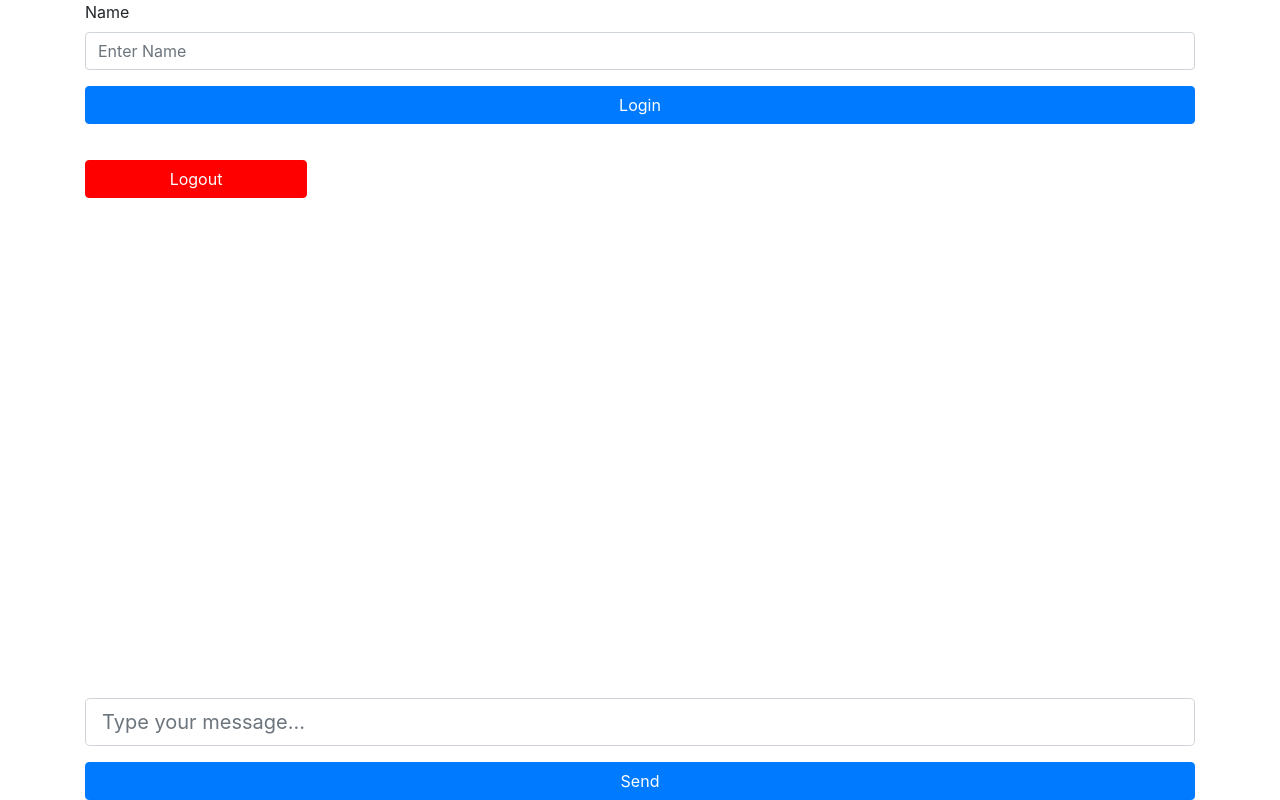
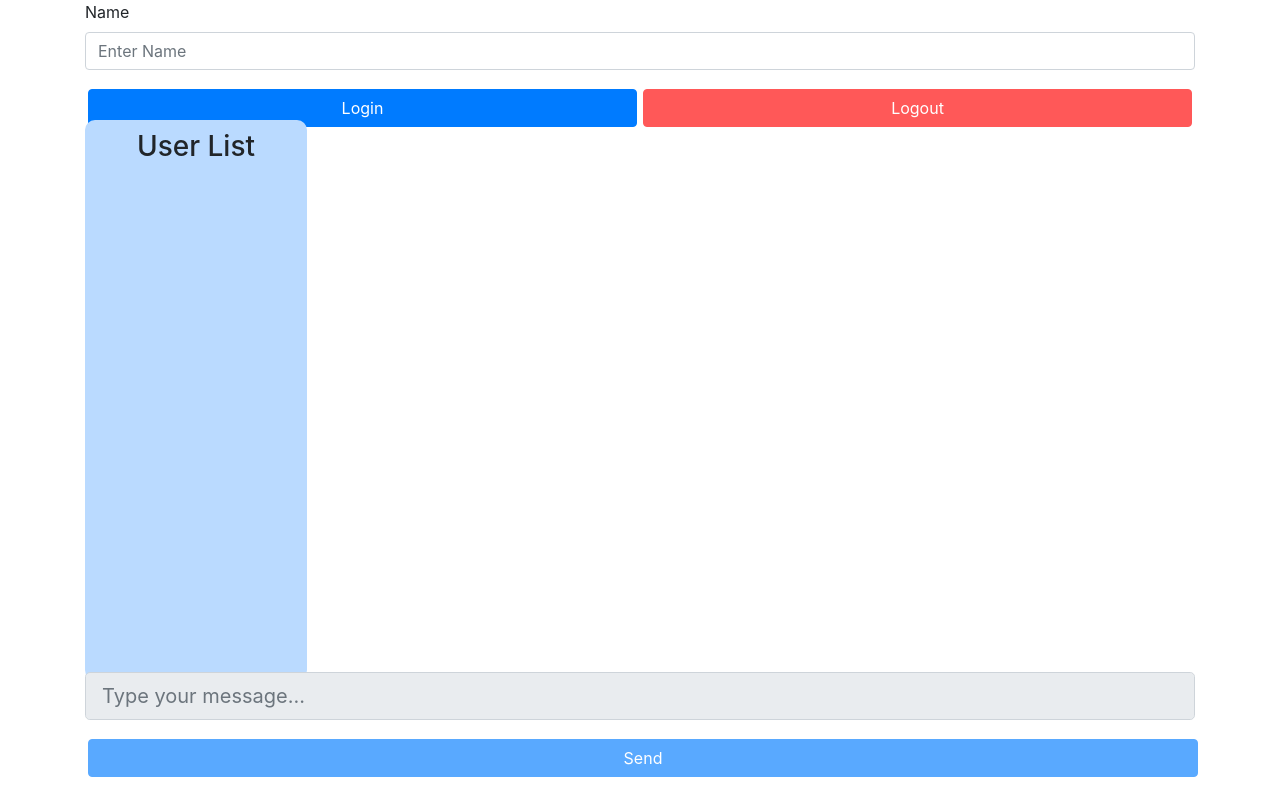
Before and after one commit to DreamLab/dl-academy-waw-1, a plain HTML site: page _additional/frontend/index.html in a window 1280 px wide. Drawn offline with nearby package versions, Linux system fonts and the light colour scheme; no server answers.

Commit message:
view innovations

```diff
--- a/_additional/frontend/front.js
+++ b/_additional/frontend/front.js
@@ -16,12 +16,10 @@ var data = {};
                     success: function(data) {
                         $('#users').text('');
                         for(var i=0; i < data.users.length; i++) {
-                            // if(!currentUsers.has(data.users[i])){
-                                currentUsers.add(data.users[i]);
-                                console.log(data.users[i]);
-                                $('#users').append('<div id="userlistName">'+ data.users[i]+'</div>');
-                            }
-                        // }
+                            currentUsers.add(data.users[i]);
+                            console.log(data.users[i]);
+                            $('#users').append('<div id="userlistName">'+ data.users[i]+'</div>');
+                        }
                     }
                 });
             }
@@ -37,17 +35,30 @@ var data = {};
                     },
                     success: function(data) {
                         for(var i = 0; i < data.messages.length; i++) {
-                            var timestamp = new Date(parseInt(data.messages[i].timestamp));
-                            var humanTime = timestamp.toUTCString().slice(0, 22);
                             if (!currentMessages.has(data.messages[i].id)) {
                                 currentMessages.add(data.messages[i].id);
-                                $('#messages').append('<div id="' + data.messages[i].id + '"><div class="messageWrapper"><div class="messageContent">' + '<div class="username">' + data.messages[i].username + ':</div><div class="messageBody" id="messageBody_'  +i + '">' + data.messages[i].body + '</div></div><div class="messageTime">' + humanTime + '</div></div></div>');
+                                $('#messages').append(generateMessage(data.messages[i]));
                             }
                             var elem = document.getElementById('messages');
                             elem.scrollTop = elem.scrollHeight;
                         }
                     }
                 });
+            }
+
+            function generateMessage (message) {
+                var timestamp = new Date(parseInt(message.timestamp));
+                var humanTime = timestamp.toUTCString().slice(0, 22);
+                var i = 0;
+                return '<div id="' + message.id + '">' +
+                    '<div class="messageWrapper">' +
+                        '<div class="messageContent">' +
+                            '<div class="username">' + message.username + ':</div>' +
+                            '<div class="messageBody" id="messageBody_'  +i++ + '">' + message.body + '</div>' +
+                        '</div>' +
+                        '<div class="messageTime">' + humanTime + '</div>' +
+                    '</div>' +
+                '</div>';
             }
 
            function refreshMessages () {
@@ -94,6 +105,7 @@ var data = {};
                         $('#nameSubmit').attr('disabled', true);
                         $('#messageBody').attr('disabled', false);
                         $('#sendButton').attr('disabled', false);
+                        $('#logout').attr('disabled', false);
                     },
                     error: function(response) {
                         alert(JSON.stringify(response.responseJSON.error));
@@ -114,17 +126,20 @@ var data = {};
                         $('#nameSubmit').attr('disabled', false);
                         $('#messageBody').attr('disabled', true);
                         $('#sendButton').attr('disabled', true);
+                        $('#logout').attr('disabled', true);
                         refreshMessages();
                     },
                     error: function(response) {
-
                         console.log(JSON.stringify(response));
                     }
                 })
             }
 
             refreshMessages();
-            $('#loginForm').submit(login);
+            $('#nameSubmit').click(login);
             $('#messageForm').submit(sendMessage);
             $('#messages').load(refreshMessages);
-            $('#logout').submit(logout);
+            $('#logout').click(logout);
+            $('#messageBody').attr('disabled', true);
+            $('#sendButton').attr('disabled', true);
+            $('#logout').attr('disabled', true);
--- a/_additional/frontend/index.html
+++ b/_additional/frontend/index.html
@@ -15,21 +15,22 @@
     <body>
         <section id="loginForm">
             <div class="container">
-                <form id="loginForm" method="POST" action="/">
+                <form id="loginForm" action="/">
                     <div class="form-group">
                         <label for="nameInput">Name</label>
                         <input type="name" class="form-control" id="nameInput" placeholder="Enter Name">
                     </div>
-                    <button type="submit" id="nameSubmit" class="btn btn-primary">Login</button>
+                    <div id="btnGroup">
+                        <button id="nameSubmit" class="btn btn-primary">Login</button>
+                        <button id="logout" class="btn btn-primary">Logout</button>
+                    </div>
                 </form>
             </div>
         </section>
         <section class="container" id="messagePage">
             <section id="userList">
-                    <form action="#" id="logout">
-                        <button type="submit" class="btn btn-primary mb-2">Logout</button>
-                    </form>
                     <div class="content">
+                        <h3>User List</h3>
                         <div id="users"></div>
                     </div>
                 </section>
@@ -39,7 +40,7 @@
                     </div>
                 </section>
                 <section id="textInput" class="container">
-                    <form id="messageForm" method="POST">
+                    <form id="messageForm">
                         <div class="form-group">
                             <input type="text" class="form-control form-control-lg" id="messageBody" placeholder="Type your message...">
                         </div>
--- a/_additional/frontend/style.css
+++ b/_additional/frontend/style.css
@@ -3,7 +3,7 @@
     left: 0;
     right: 0;
     margin: 0 auto;
-    height: 20vh;
+    height: 15vh;
 }
 
 html, body{
@@ -40,37 +40,54 @@ textarea {
 
 #textInput {
     position: fixed;
-    bottom: 0;
+    bottom: 20px;
     left: 0;
     right: 0;
     margin: 0 auto;
 }
 
 #messagesSection {
-    padding: 0 0 102px 0;
+    margin: 0 0 10px 0;
     width: 80%;
 }
 
 #userList{
     width: 20%;
-    padding: 0 0 102px 0;
     overflow: auto;
+    background: #badaff;
+    padding: 10px;
+    border-radius: 10px;
 }
 
-#logout button {
+#logout{
     background-color: red;
     border-color: red;
+    width: 50%;
 }
 
 #messages{
-    height: 60vh;
     overflow-y: scroll;
+    height: 70vh;
 }
 
 #messagePage {
+    height: 70vh;
     display: flex;
 }
 
 button {
     width: 100%;
+    margin: 3px;
 }
+
+#nameSubmit {
+    width: 50%;
+}
+
+#btnGroup {
+    display: flex;
+}
+
+h3 {
+    text-align: center;
+}
```
